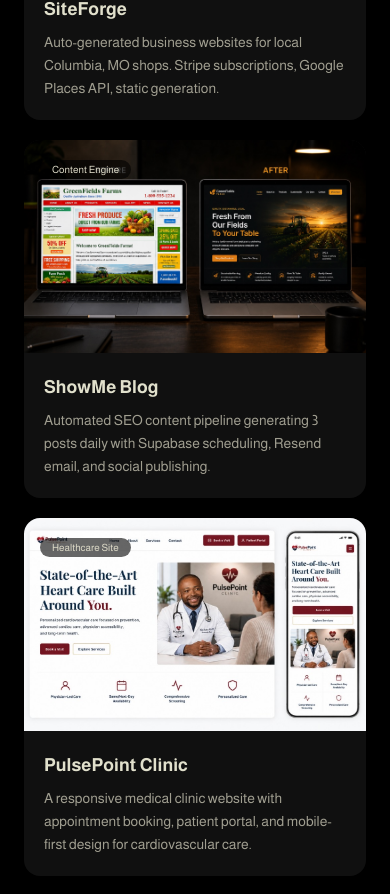
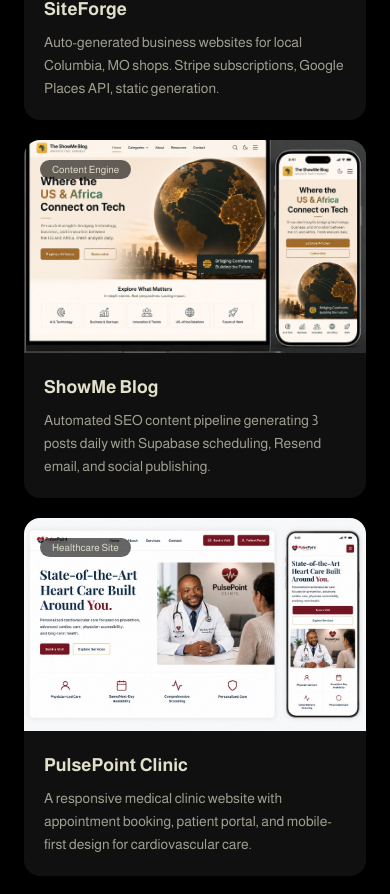
Before and after one commit to jabbeycodes/webdev-services, a Next.js app: page / in a window 390 px wide. Shown: the part 2593-3487 px from the top of the page. Built offline with nearby package versions, Linux system fonts and the light colour scheme.

Commit message:
Replace ShowMe Blog portfolio image with new responsive design mockup

```diff
--- a/app/sections/PortfolioSection.tsx
+++ b/app/sections/PortfolioSection.tsx
@@ -34,7 +34,7 @@ const projects = [
     title: "ShowMe Blog",
     tag: "Content Engine",
     desc: "Automated SEO content pipeline generating 3 posts daily with Supabase scheduling, Resend email, and social publishing.",
-    img: "/images/site-redesign.jpg",
+    img: "/images/showme-blog.jpg",
   },
   {
     title: "PulsePoint Clinic",
```
Also changed, not shown: public/images/showme-blog.jpg (added).
